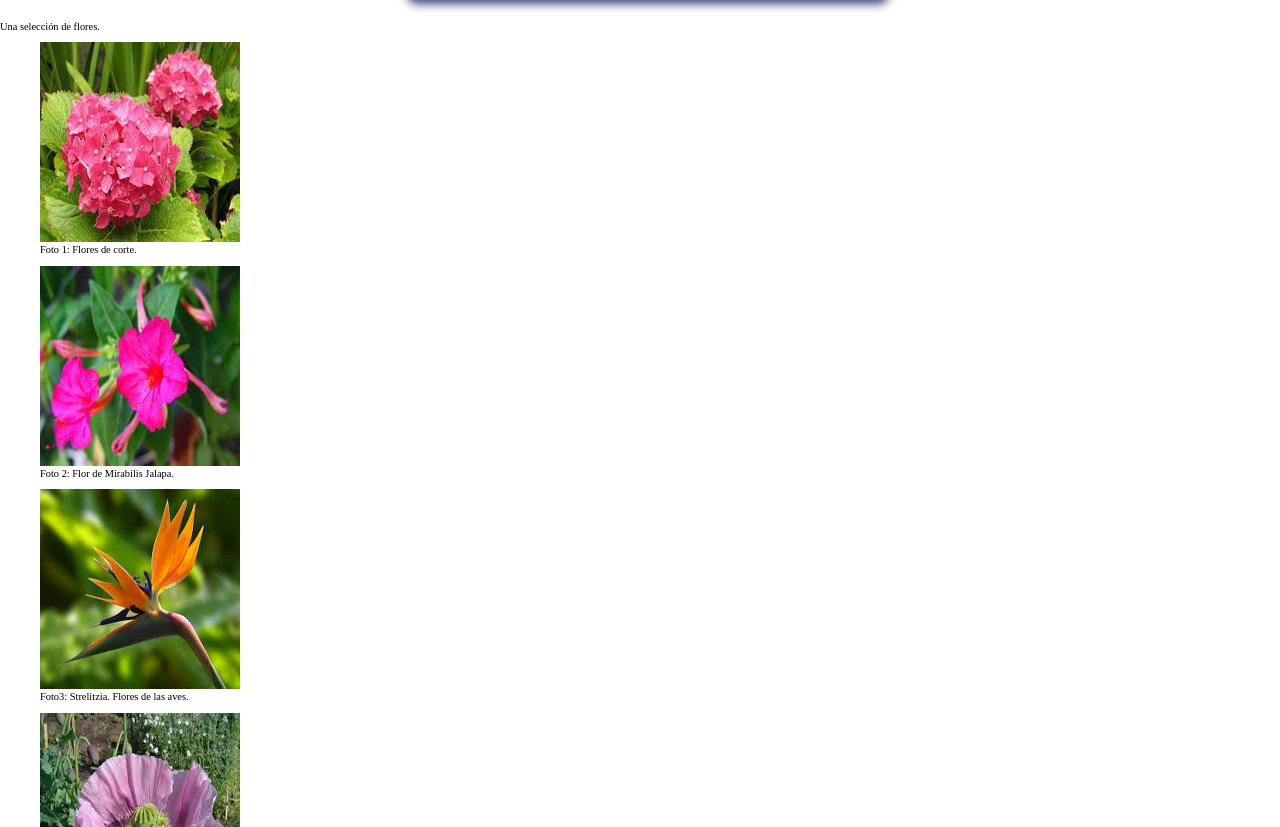
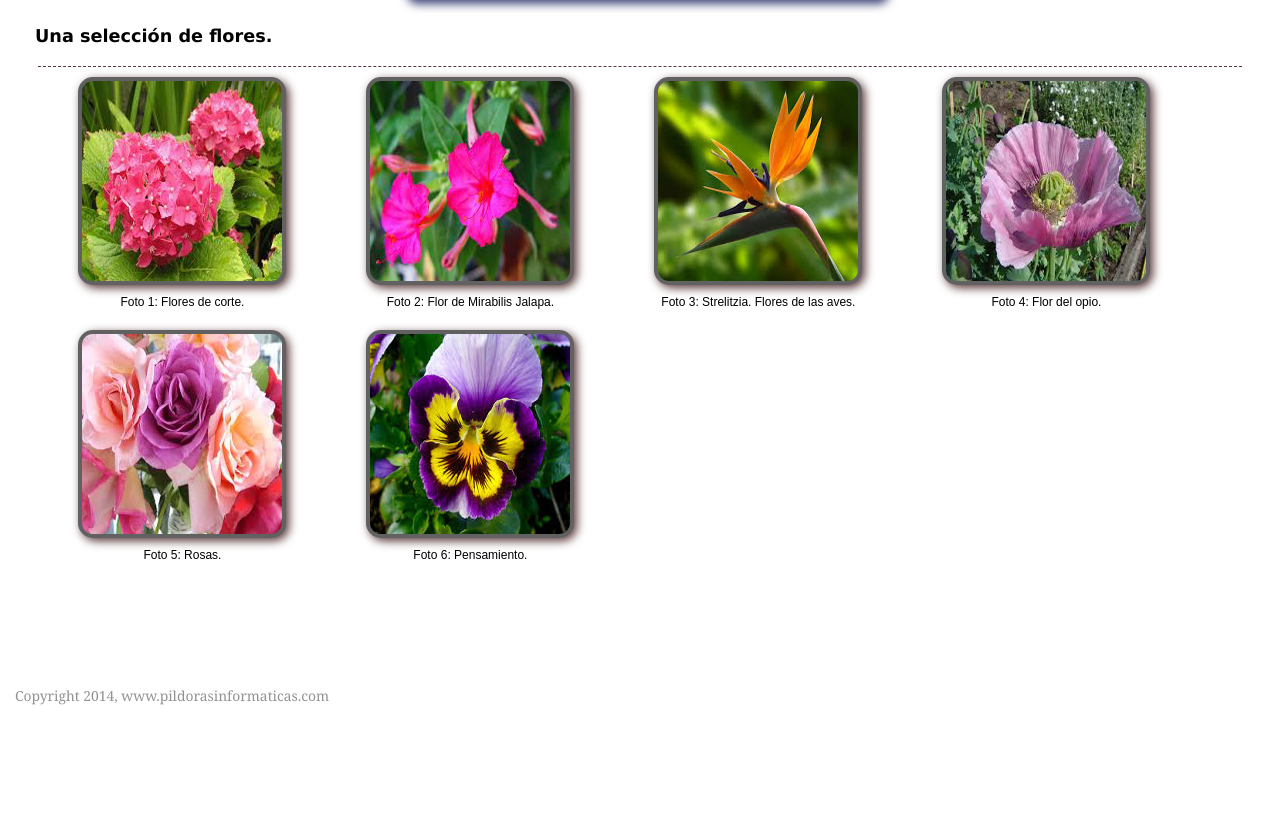
Before and after one commit to crhistian2296/pildorasInformaticasHTML5, a plain HTML site: page 3. Ejercicio/public_html/GaleriaWeb.html in a window 1280 px wide. Shown: the part 125-952 px from the top of the page. After the commit the page ends 841 px from the top, so only its background shows below. Drawn offline with Linux system fonts and the light colour scheme.

Commit message:
Ejercicio acabado

```diff
--- a/3. Ejercicio/public_html/EstilosFlores.css
+++ b/3. Ejercicio/public_html/EstilosFlores.css
@@ -33,6 +33,7 @@ body{
 }
 
 h1{
+
   /*2.em: multiplicador de tamaño*/
   font:normal 2.6em Verdana, Geneva, sans-serif;
   background:-webkit-linear-gradient(top, #404fd2, paleturquoise);
@@ -45,5 +46,50 @@ h1{
   color: white;
   box-shadow: #414779 8px 8px 10px;
   text-shadow: white 2px 2px 2px;
+}
 
+h2{
+  font:bold 1.7em Verdana, Geneva, sans-serif;
+  /*sentido horario*/
+  padding: 5px 0 5px 35px;
 }
+
+section{
+  width: 94%;
+  border-top: 1px #593838 dashed;
+  margin: 15px auto;
+}
+
+figure{
+  float: left;
+}
+
+figure img{
+  padding: 4px;
+  background-color: #616161;
+  border-radius: 15px;
+  transition: transform 0.2s ease-in-out 0.1s;
+  box-shadow: #593838 3px 3px 10px;
+}
+
+figure img:hover{
+  transform:scale(1.1);
+}
+
+figcaption{
+  font-family: Arial, Helvetica, sans-serif;
+  font-size: 12px;
+  text-align: center;
+  margin-top: 8px;
+}
+
+footer{
+  clear: both;
+  padding-top: 100px;
+}
+
+footer p{
+  font: 1.6em Georgia, "Times New Roman", Timea, serif;
+  color: #929292;
+  margin: 10px 15px;
+}
--- a/3. Ejercicio/public_html/GaleriaWeb.html
+++ b/3. Ejercicio/public_html/GaleriaWeb.html
@@ -49,7 +49,7 @@
         <img src="imagenes/3.jpg" alt="Strelitzia" width="200" height="200">
 
         <figcaption>
-          Foto3: Strelitzia. Flores de las aves.
+          Foto 3: Strelitzia. Flores de las aves.
         </figcaption>
 
       </figure>
```
Also changed, not shown: 2. CSS3NewRules/public_html/span.html (+7 -5 lines).
